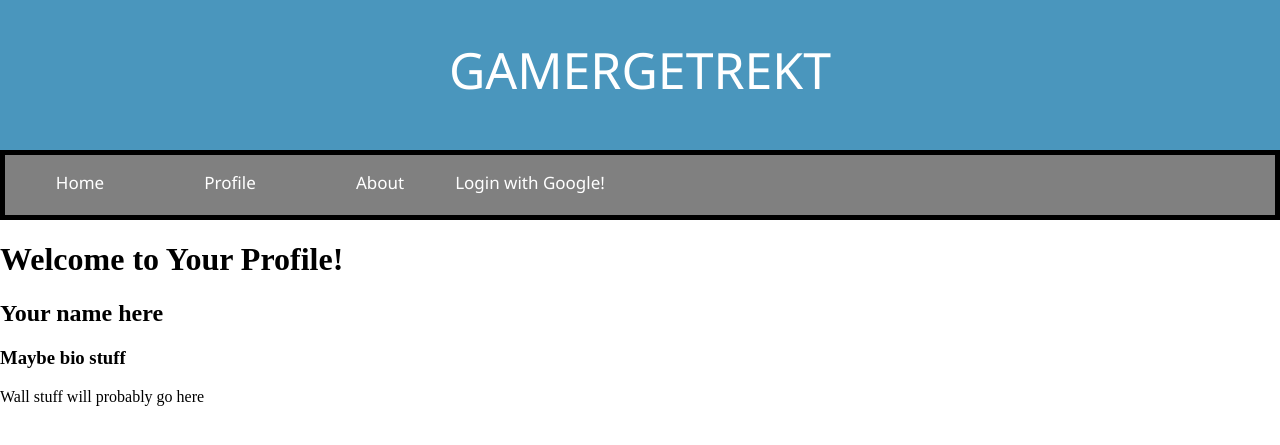
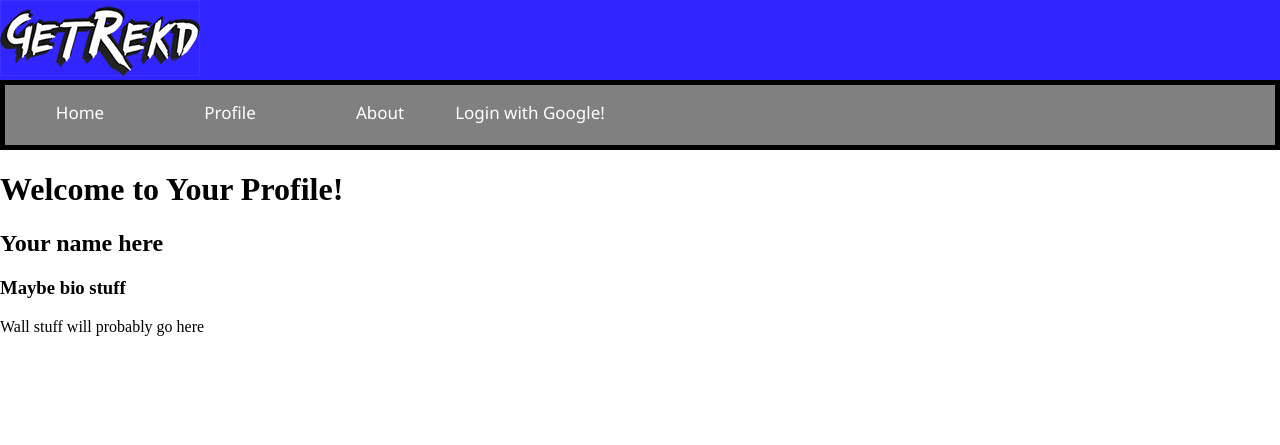
Before and after one commit to TheJMaster28/AreSlashGaming, a Node server app: page /profile.html in a window 1280 px wide. Shown: the top 445 px of the page. Run offline with Node 20, Linux system fonts and the light colour scheme; some libraries are stand-ins or nearby versions.

Commit message:
logo added to header

```diff
--- a/public/CSS/menu.css
+++ b/public/CSS/menu.css
@@ -1,7 +1,7 @@
 #menu {
     height: 60px;
     background-color: grey;
-    outline: teal;
+    outline: #3126ff;
     outline-width: 10px;
     border: solid black;
     border-width: 5px;
@@ -30,5 +30,5 @@
 }
 
 #menu li:hover {
-    background-color: teal;
+    background-color: #3126ff;
 }
--- a/public/CSS/style.css
+++ b/public/CSS/style.css
@@ -8,9 +8,9 @@
 }
 
 #Header {
-    height: 150px;
-    background-color: #4A96BD;
-    text-align: center;
+    height: 80px;
+    background-color: #3126ff;
+    text-align: left;
     color: white;
     font-size: 50px;
     line-height: 140px;
@@ -20,18 +20,17 @@
 
 }
 
+#imgLogo{
+    position: absolute;
+    top: 0px;
+}
 #menu {
     height: 60px;
     background-color: grey;
-    outline: teal;
+    outline: #3126ff;
     outline-width: 10px;
     border: solid black;
     border-width: 5px;
-
-
-
-
-
 }
 /*#sidebar {
     width: 150px;
@@ -79,19 +78,19 @@
     color: black;
     position: relative;
     left: 30%;
-    top: 160px;
+    top: 150px;
     text-align: center;
     border: solid black;
     border-width: 5px;
-    border-radius: 25px;
 }
+
 #PostCreator {
     width: 60%;
     height: 80px;
     background-color: grey;
     color: black;
     position: absolute;
-    top: 250px;
+    top: 200px;
     left: 30%;
     border:solid black;
     border-width: 5px;
@@ -108,7 +107,7 @@
 #footer {
     height: 100px;
     margin-bottom: 21px;
-    background-color: #4A96BD;
+    background-color: #3126ff;
     clear: both;
     color: white;
     font-size: 50px;
--- a/public/index.html
+++ b/public/index.html
@@ -32,7 +32,7 @@ body {
 </style>
 <body>
     <div id = "container"></div>
-    <div id = "Header">GAMERGETREKT</div>
+    <div id = "Header"><img id ="imgLogo" src="theme/GR_Logo_Final.png"></div>
     <div id = "menu">
         <ul>
             <li><a href = "index.html">Home</li>
@@ -45,6 +45,7 @@ body {
     <div id = "mainbody">
         <div id = "PostCreator">
             <form>
+                <!-- This styling is only for the create post form inputs -->
                 <style>
                     input[type=text] {
                         width: 90%;
@@ -55,7 +56,7 @@ body {
                         border-radius: 10px;
                     }
                     input[type=button], input[type=submit], input[type=reset] {
-                        background-color: #4A96BD;
+                        background-color: #3126ff;
                         border: solid black;
                         color: white;
                         padding: 4px 8px;
--- a/public/profile.html
+++ b/public/profile.html
@@ -20,7 +20,7 @@
 
     <body>
         <div id = "container"></div>
-        <div id = "Header">GAMERGETREKT</div>
+        <div id = "Header"><img id ="imgLogo" src="theme/GR_Logo_Final.png"></div>
         <div id = "menu">
             <ul>
                 <li><a href = "index.html">Home</li>
```
Also changed, not shown: public/theme/GR_Logo_Final.png (added).
